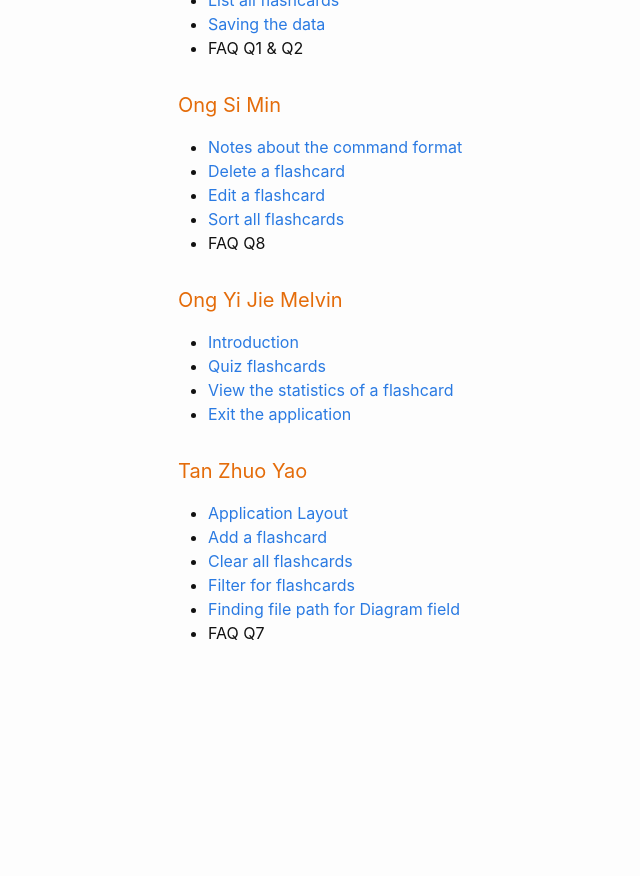
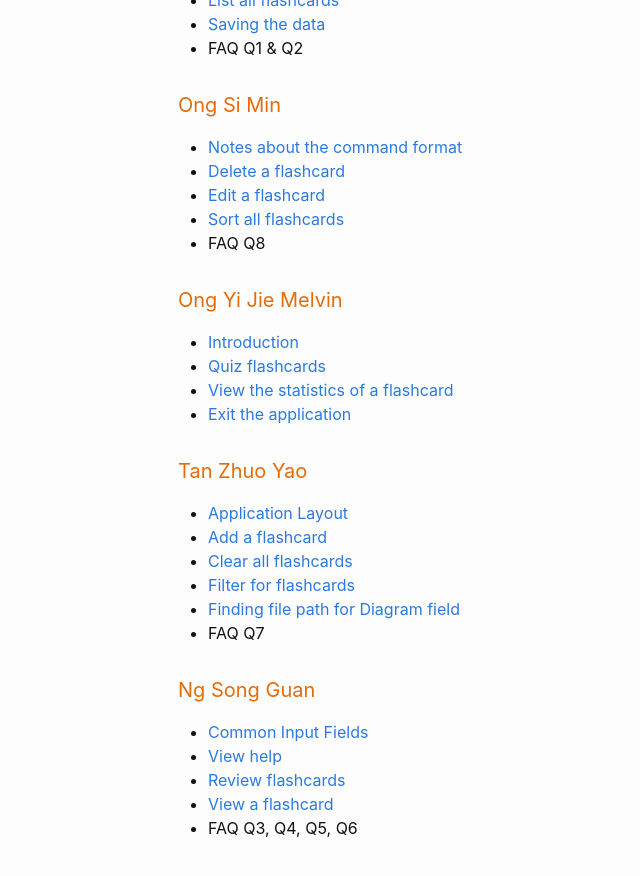
Before and after one commit to minzzelo/cs2101ug, a Jekyll site: the page built from docs/UserGuide.md, in a window 1280 px wide and 900 px high, scrolled down 38296 px. Shown: the top 876 px of the window, without its empty margins (92-732 px from the left). Built offline with Jekyll 4.4.1, drawn with Linux system fonts in a browser that asks for light colours; emoji names are drawn with the system emoji font; before the commit the page ends 39001 px from its top, so only the background shows below that.

Commit message:
Add sg contributions

```diff
--- a/docs/UserGuide.md
+++ b/docs/UserGuide.md
@@ -842,3 +842,10 @@ Navigate back to [adding a flashcard](#add-a-flashcard--add) or navigate back to
 - [Filter for flashcards](#filter-for-flashcards---filter)
 - [Finding file path for Diagram field](#finding-file-path-for-diagram-field)
 - FAQ Q7
+
+#### Ng Song Guan
+- [Common Input Fields](#common-input-fields)
+- [View help](#view-help--help)
+- [Review flashcards](#review-flashcards-review)
+- [View a flashcard](#view-a-flashcard---view)
+- FAQ Q3, Q4, Q5, Q6
```
